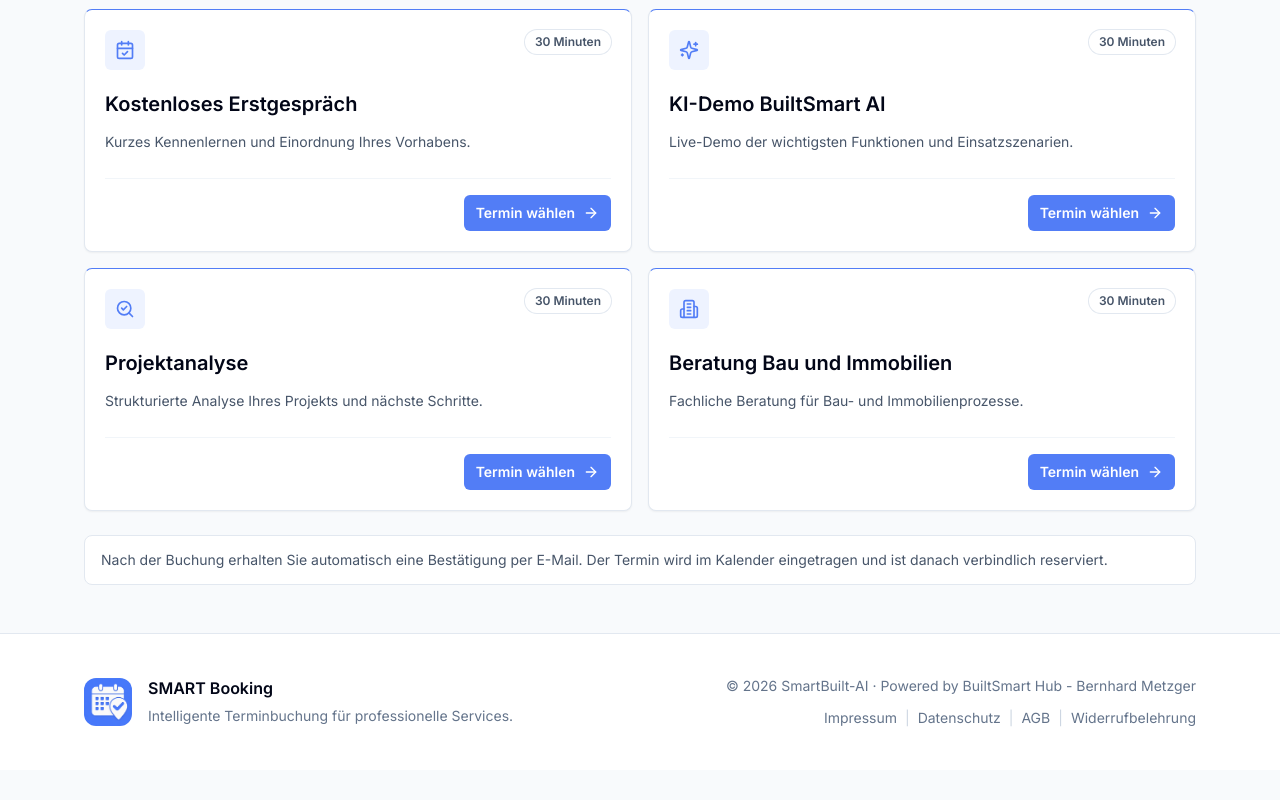
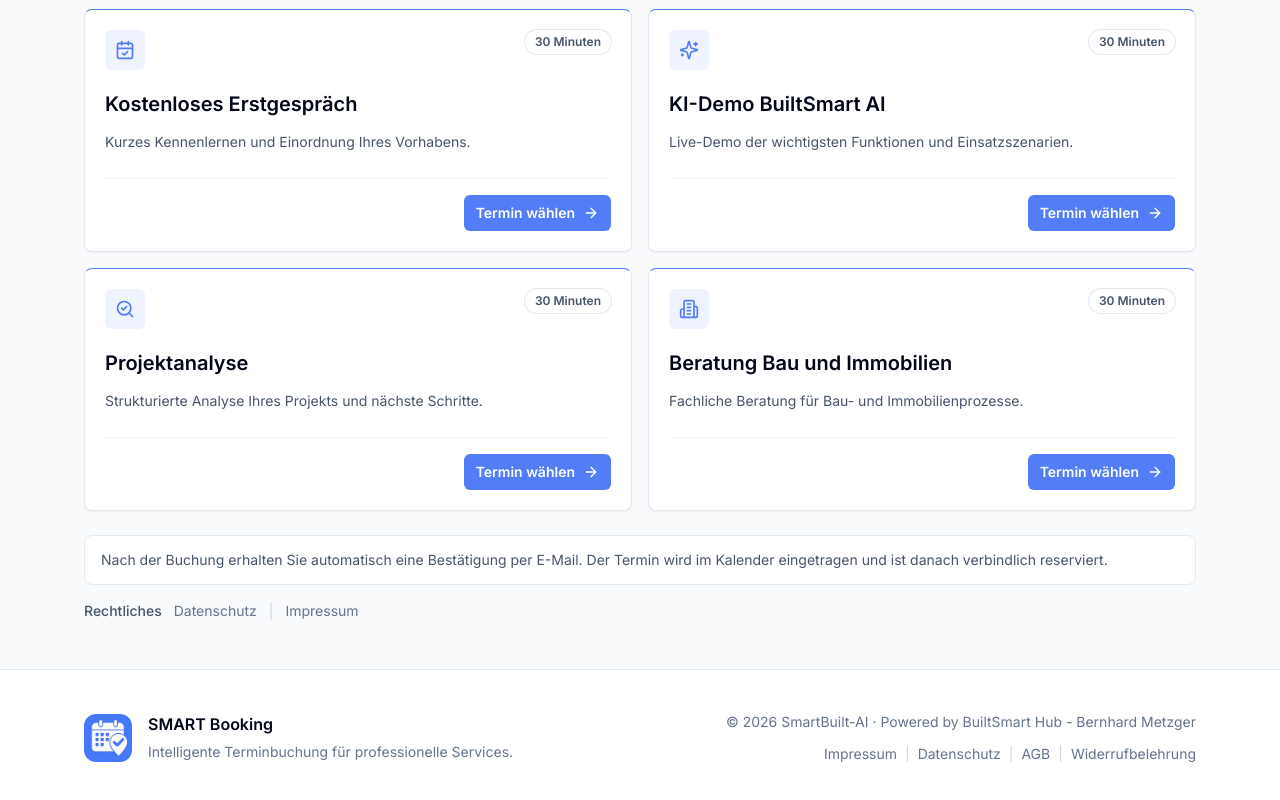
Before and after one commit to BM1964-25/SMART-Booking, a Next.js app: page /book in a window 1280 px wide. Shown: the part 855-1655 px from the top of the page. Before the commit the page ends 1625 px from the top, so only its background shows below. Built offline with nearby package versions, Linux system fonts and the light colour scheme; no server answers.

Commit message:
Add profile legal visibility controls

```diff
--- a/src/app/admin/profiles/page.tsx
+++ b/src/app/admin/profiles/page.tsx
@@ -80,6 +80,8 @@ export default async function AdminProfilesPage() {
       show_youtube: formData.get("show_youtube") === "on",
       show_spotify: formData.get("show_spotify") === "on",
       show_website: formData.get("show_website") === "on",
+      show_legal_privacy: formData.get("show_legal_privacy") === "on",
+      show_legal_imprint: formData.get("show_legal_imprint") === "on",
       is_active: formData.get("is_active") === "on",
       updated_at: new Date().toISOString()
     };
@@ -169,6 +171,8 @@ export default async function AdminProfilesPage() {
       show_youtube: sourceProfile.show_youtube,
       show_spotify: sourceProfile.show_spotify,
       show_website: sourceProfile.show_website,
+      show_legal_privacy: sourceProfile.show_legal_privacy ?? true,
+      show_legal_imprint: sourceProfile.show_legal_imprint ?? true,
       is_active: false
     });
 
@@ -393,6 +397,22 @@ function ProfileForm({
           zoom={profile?.portrait_zoom ?? 1}
           showPortrait={profile?.show_portrait ?? true}
         />
+        <fieldset className="overflow-hidden rounded-md border border-slate-200 bg-white sm:col-span-2 lg:col-span-3">
+          <legend className="sr-only">Rechtliches</legend>
+          <div className="border-b border-slate-200 px-4 py-3">
+            <p className="text-sm font-semibold text-slate-950">Rechtliches</p>
+          </div>
+          <ToggleRow
+            label="Datenschutzerklärung für alle Benutzer und Teams anzeigen"
+            name="show_legal_privacy"
+            defaultChecked={profile?.show_legal_privacy ?? true}
+          />
+          <ToggleRow
+            label="Impressum für alle Benutzer und Teams anzeigen"
+            name="show_legal_imprint"
+            defaultChecked={profile?.show_legal_imprint ?? true}
+          />
+        </fieldset>
         <ColorPalettePresets />
         <ColorField label="Primärfarbe" name="primary_color" defaultValue={profile?.primary_color || "#527DF6"} />
         <ColorField
@@ -497,6 +517,18 @@ function VisibleField({
   );
 }
 
+function ToggleRow({ label, name, defaultChecked }: { label: string; name: string; defaultChecked: boolean }) {
+  return (
+    <label className="flex items-center justify-between gap-4 border-b border-slate-100 px-4 py-4 last:border-b-0">
+      <span className="text-sm text-slate-800">{label}</span>
+      <span className="relative inline-flex h-6 w-11 shrink-0 items-center rounded-full bg-slate-200 transition has-[:checked]:bg-brand-500">
+        <input name={name} type="checkbox" defaultChecked={defaultChecked} className="peer sr-only" />
+        <span className="ml-1 h-4 w-4 rounded-full bg-white shadow transition peer-checked:translate-x-5" />
+      </span>
+    </label>
+  );
+}
+
 function ColorField({
   label,
   name,
@@ -555,7 +587,9 @@ function buildProfileTemplateData(formData: FormData) {
     show_facebook: formData.get("show_facebook") === "on",
     show_youtube: formData.get("show_youtube") === "on",
     show_spotify: formData.get("show_spotify") === "on",
-    show_website: formData.get("show_website") === "on"
+    show_website: formData.get("show_website") === "on",
+    show_legal_privacy: formData.get("show_legal_privacy") === "on",
+    show_legal_imprint: formData.get("show_legal_imprint") === "on"
   };
 }
 
@@ -590,7 +624,9 @@ function buildProfileTemplateDataFromProfile(profile: BookingProfile) {
     show_facebook: profile.show_facebook,
     show_youtube: profile.show_youtube,
     show_spotify: profile.show_spotify,
-    show_website: profile.show_website
+    show_website: profile.show_website,
+    show_legal_privacy: profile.show_legal_privacy,
+    show_legal_imprint: profile.show_legal_imprint
   };
 }
 
--- a/src/app/book/page.tsx
+++ b/src/app/book/page.tsx
@@ -81,6 +81,10 @@ export default async function BookPage({ searchParams }: { searchParams?: Promis
   const showSubheadline = profile.show_subheadline !== false;
   const showContactName = profile.show_contact_name !== false;
   const preheadline = profile.preheadline || "SMART Booking";
+  const legalLinks = [
+    profile.show_legal_privacy !== false ? { href: "https://www.built-smart-hub.com/datenschutz", label: "Datenschutz" } : null,
+    profile.show_legal_imprint !== false ? { href: "https://www.built-smart-hub.com/impressum", label: "Impressum" } : null
+  ].filter(Boolean) as Array<{ href: string; label: string }>;
   const profileQuery = profile.slug === defaultBookingProfile.slug ? "" : `?profile=${encodeURIComponent(profile.slug)}`;
   const contactLinks = getContactLinks(profile);
   let types: BookingType[] = seedBookingTypes;
@@ -240,6 +244,19 @@ export default async function BookPage({ searchParams }: { searchParams?: Promis
       <p className="mt-6 rounded-lg border border-slate-200 bg-white px-4 py-3 text-sm leading-6 text-slate-600">
         Nach der Buchung erhalten Sie automatisch eine Bestätigung per E-Mail. Der Termin wird im Kalender eingetragen und ist danach verbindlich reserviert.
       </p>
+      {legalLinks.length > 0 ? (
+        <div className="mt-4 flex flex-wrap items-center gap-x-3 gap-y-2 text-sm text-slate-500">
+          <span className="font-medium text-slate-600">Rechtliches</span>
+          {legalLinks.map((link, index) => (
+            <span key={link.href} className="inline-flex items-center gap-3">
+              {index > 0 ? <span className="text-slate-300">|</span> : null}
+              <Link href={link.href} target="_blank" rel="noreferrer" className="hover:text-brand-600">
+                {link.label}
+              </Link>
+            </span>
+          ))}
+        </div>
+      ) : null}
     </section>
   );
 }
--- a/src/components/profile-template-controls.tsx
+++ b/src/components/profile-template-controls.tsx
@@ -37,7 +37,9 @@ const standardTemplates: ProfileTemplateOption[] = [
       show_instagram: false,
       show_facebook: false,
       show_youtube: false,
-      show_spotify: false
+      show_spotify: false,
+      show_legal_privacy: true,
+      show_legal_imprint: true
     }
   },
   {
@@ -64,7 +66,9 @@ const standardTemplates: ProfileTemplateOption[] = [
       show_instagram: false,
       show_facebook: false,
       show_youtube: false,
-      show_spotify: false
+      show_spotify: false,
+      show_legal_privacy: true,
+      show_legal_imprint: true
     }
   }
 ];
--- a/src/lib/profiles.ts
+++ b/src/lib/profiles.ts
@@ -43,6 +43,8 @@ export const defaultBookingProfile: BookingProfile = {
   show_youtube: true,
   show_spotify: true,
   show_website: true,
+  show_legal_privacy: true,
+  show_legal_imprint: true,
   is_active: true
 };
 
--- a/src/lib/types.ts
+++ b/src/lib/types.ts
@@ -54,6 +54,8 @@ export type BookingProfile = {
   show_youtube: boolean;
   show_spotify: boolean;
   show_website: boolean;
+  show_legal_privacy: boolean;
+  show_legal_imprint: boolean;
   is_active: boolean;
 };
 
```
Also changed, not shown: 1 other file (tests, documents, lock files or other folders).
